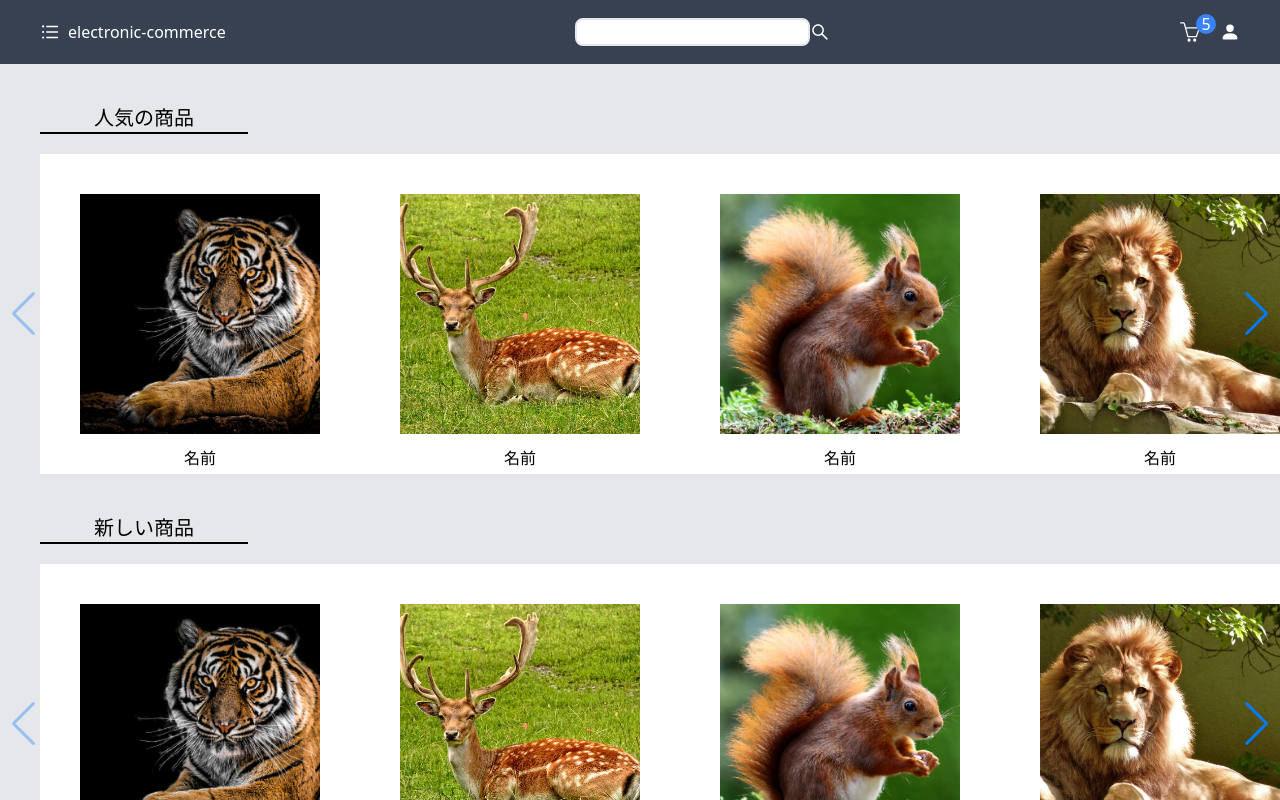
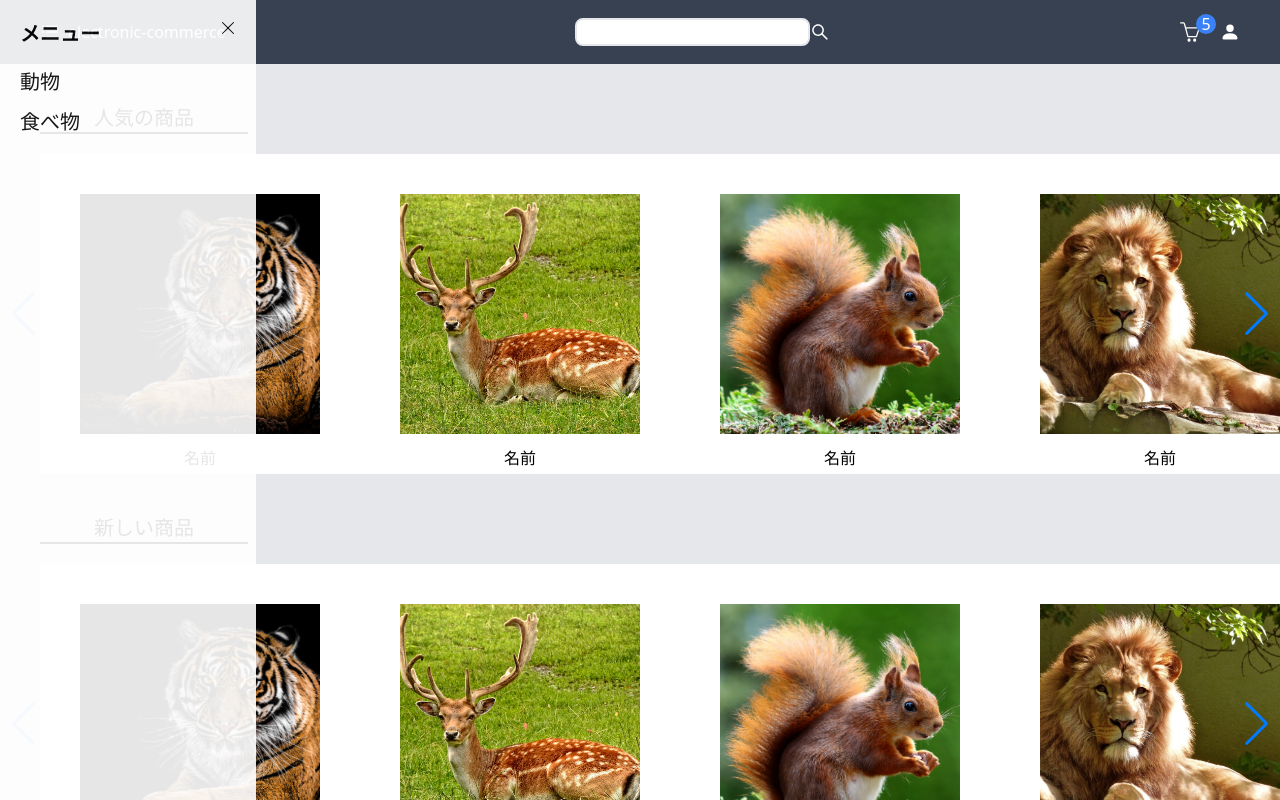
Before and after one commit to miura3413413/electronic-commerce, a Next.js app: page / in a window 1280 px wide. Both pictures are taken after a click on the icon 50 px from the left and 32 px from the top of the page. Shown: the top 800 px of the page. Built offline with nearby package versions, Linux system fonts and the light colour scheme.

Commit message:
created sidebar

```diff
--- /dev/null
+++ b/components/Sidebar.tsx
@@ -0,0 +1,25 @@
+import React, { Dispatch, SetStateAction } from 'react'
+import { BsXLg } from "react-icons/bs";
+
+interface Props {
+  open: boolean
+  setOpen: Dispatch<SetStateAction<boolean>>
+}
+
+const Sidebar = ({open, setOpen}:Props) => {
+  return (
+    <div className='h-screen w-64 z-30 bg-white fixed top-0 p-5 opacity-90'>
+        <div className='flex justify-between'>
+          <h1 className='text-xl font-bold'>メニュー</h1>
+          <BsXLg className='cursor-pointer' onClick={()=>setOpen(!open)}/>
+        </div>
+        <div className='mt-5'>
+          <h2 className='cursor-pointer text-xl mb-3 hover:underline'>動物</h2>
+          <h2 className='cursor-pointer text-xl hover:underline'>食べ物</h2>
+        </div>
+
+    </div>
+  )
+}
+
+export default Sidebar
--- a/components/Topbar.tsx
+++ b/components/Topbar.tsx
@@ -1,13 +1,22 @@
-import React from 'react'
+import React, { Dispatch, SetStateAction } from 'react'
 import { AiOutlineBars } from "react-icons/ai";
 import { AiOutlineSearch } from "react-icons/ai";
 import { BsFillPersonFill } from "react-icons/bs";
 import { SlBasket } from "react-icons/sl";
-function Topbar() {
+
+interface Props {
+  open: boolean
+  setOpen: Dispatch<SetStateAction<boolean>>
+}
+
+const Topbar = ({open, setOpen}:Props) => {
   return (
     <div className="h-16 z-10 flex items-center justify-between bg-gray-700  sticky top-0">
       <div className='flex items-center'>
-      <AiOutlineBars className='h-5 w-5 cursor-pointer ml-10 text-white  '/>
+      <AiOutlineBars
+        className='h-5 w-5 cursor-pointer ml-10 text-white'
+        onClick={()=>setOpen(!open)}
+      />
       <h2 className='ml-2 hidden md:inline-block text-white '>electronic-commerce</h2>
       </div>
 
--- a/pages/index.tsx
+++ b/pages/index.tsx
@@ -1,9 +1,12 @@
 import type { NextPage } from 'next'
 import Topbar from '../components/Topbar'
 import Items from '../components/Items';
+import Sidebar from '../components/Sidebar';
+import { useState } from 'react';
 
 
 const Home: NextPage = () => {
+  const [open, setOpen] = useState(false)
   const images = [
     "/animal1.jpg",
     "/animal2.jpg",
@@ -13,9 +16,9 @@ const Home: NextPage = () => {
   ]
   return (
     <div className='h-full'>
-      <Topbar />
-      {/* <Sidebar /> */}
-      <main className='min-h-screen bg-gray-200'>
+      <Topbar open={open} setOpen={setOpen}/>
+      {open && <Sidebar  open={open} setOpen={setOpen}/>}
+      <main className='min-h-screen top-0 bg-gray-200'>
       <Items title={"人気の商品"} images={images}/>
       <Items title={"新しい商品"} images={images}/>
       <Items title={"期間限定"} images={images}/>
```
